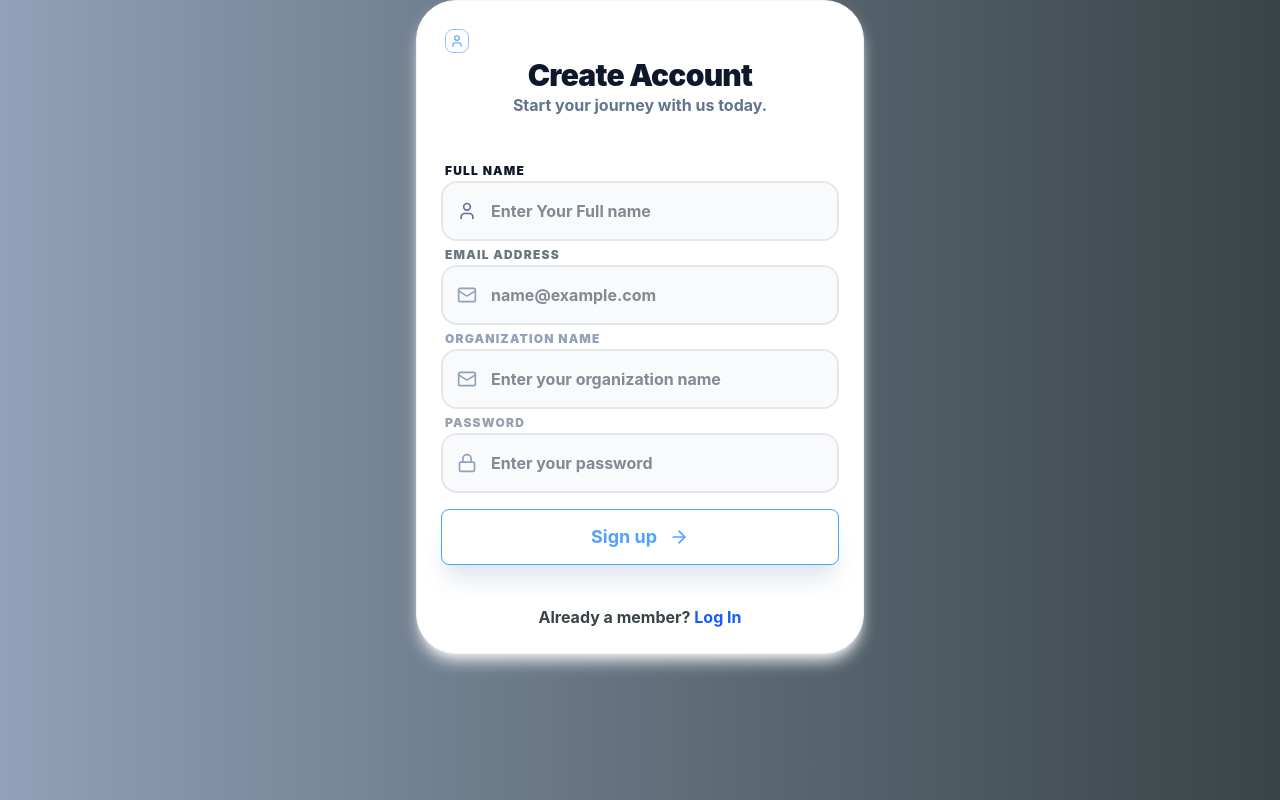
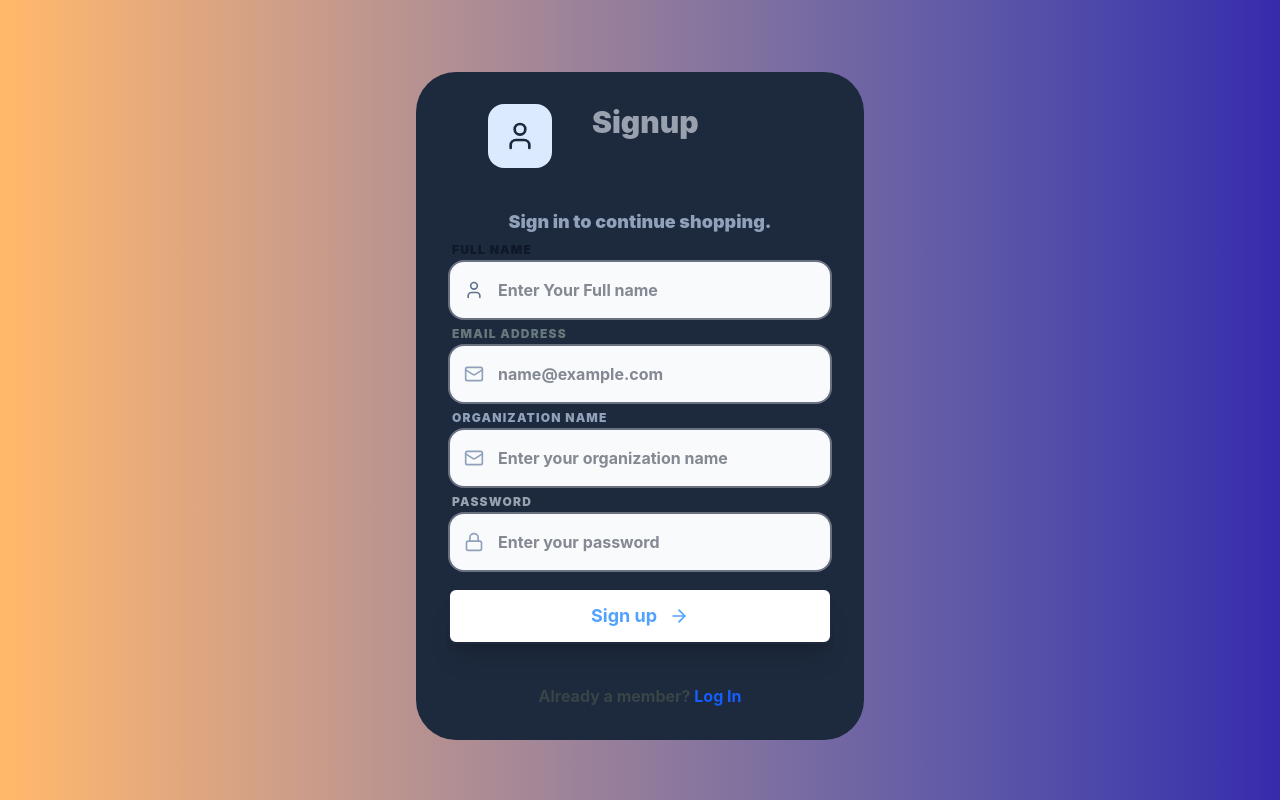
Before and after one commit to YashDhanani13/project, a React (Vite) app: page /signup in a window 1280 px wide. Shown: the top 800 px of the page. Built offline with nearby package versions, Linux system fonts and the light colour scheme.

Commit message:
chatbox- in   chat-header , chat-input

```diff
--- a/package.json
+++ b/package.json
@@ -23,6 +23,7 @@
     "react-international-phone": "^4.8.0",
     "react-loading-skeleton": "^3.5.0",
     "react-router-dom": "^7.13.2",
+    "socket.io": "^4.8.3",
     "use-places-autocomplete": "^4.0.1",
     "zod": "^4.3.6"
   },
--- a/src/App.jsx
+++ b/src/App.jsx
@@ -10,10 +10,11 @@ import EmployeeForm from './pages/employee/EmployeeForm'
 import UserProfile from './pages/user-profile/UserProfile'
 import Contacts from './pages/contacts/Contacts'
 import Employees from './pages/employee/Employees'
+import ChatInput from './pages/inboxchat/ChatInput'
 // import pi from "./api/Api"
 // Layout
 import Sidebar from './components/Sidebar'
-
+import ChatHeader from './pages/inboxchat/ChatHeader'
 // Auth Context
 import { AuthContext } from './Authcontext/AuthContext'
 
@@ -49,6 +50,8 @@ const router = createBrowserRouter([
             { path: 'employees', element: <Employees /> },
             { path: 'employee-form', element: <EmployeeForm /> },
             { path: 'profile', element: <UserProfile /> },
+            {path : 'chat-input' , element : <ChatInput />},
+                   {path : 'chat-header' , element : <ChatHeader />}
             // {path : "api"     , element :<Api />}
         ],
     },
--- a/src/pages/inboxchat/ChatContainer.jsx
+++ /dev/null
@@ -1,9 +0,0 @@
-import React from 'react'
-
-const ChatContainer = () => {
-  return (
-    <div>ChatContainer</div>
-  )
-}
-
-export default ChatContainer
--- a/src/pages/inboxchat/ChatHeader.jsx
+++ b/src/pages/inboxchat/ChatHeader.jsx
@@ -1,9 +1,27 @@
 import React from 'react'
+import { Laugh, EllipsisVertical  } from 'lucide-react'
+const ChatHeader = () => {
+    return (
+        <div className="bg-slate-800 p-2 flex   ">
 
-const ChatHeader = () => {
-  return (
-    <div>ChatHeader</div>
-  )
+
+            <div className="p-3  h-12 ">
+
+                <Laugh className="text-gray-600 cursor-pointer" size={30} />
+            </div>
+
+            <div>
+                <p className="text-white ">Name of contacts</p>
+                <h4 className="text-gray-600 ">Click here for contact Info </h4>
+            </div>
+            <div className=" flex   items-end justify-end">
+                <EllipsisVertical
+                    className=" text-gray-300  cursor-pointer m-2"
+                    size={40}
+                />
+            </div>
+        </div>
+    )
 }
 
 export default ChatHeader
--- a/src/pages/inboxchat/ChatInput.jsx
+++ b/src/pages/inboxchat/ChatInput.jsx
@@ -1,22 +1,21 @@
 import React from 'react'
+import { Sticker, SendHorizontal, Plus } from 'lucide-react'
 
 const ChatInput = () => {
-  return (
-    <div>
-
-
-
-      <input
-        className='w-110 h-10 p-2 m-2  text-gray-400 bg-slate-600 rounded-2xl    '
-        placeholder='Message'
-        type="text" />
-
-           <button className='bg-indigo-600 text-white  ' >
-            <SendHorizontal size={18} />
-           </button>
-
-    </div>
-  )
+    return (
+        <div className="flex  w-full  bg-gray-600 ">
+            <Plus className="text-gray-800 m-3  cursor-pointer" size={29} />
+            <Sticker className="text-gray-800 m-3 cursor-pointer  " size={29} />
+            <input
+                className=" bg-slate-700  text-gray-800 w-240 h-10 p-2 m-2 border border-gray-500 font-bold rounded-md "
+                placeholder="Type a Message"
+                type="text"
+            />
+            <button className="bg-gray-500 h-11 w-12 m-1 text-gray-300 cursor-pointer  flex  items-center justify-center                                                                                                                                     rounded-md  border  hover:bg-indigo-600   hover:text-black  border border-gray-800  ">
+                <SendHorizontal className="" size={22} />
+            </button>
+        </div>
+    )
 }
 
 export default ChatInput
--- /dev/null
+++ b/src/pages/inboxchat/ChatMain.jsx
@@ -0,0 +1,9 @@
+import React from 'react'
+
+const ChatMain = () => {
+  return (
+    <div>ChatMain</div>
+  )
+}
+
+export default ChatMain
--- a/src/pages/inboxchat/ContactSidebar.jsx
+++ b/src/pages/inboxchat/ContactSidebar.jsx
@@ -1,30 +1,9 @@
-// import React from 'react'
-// import { email } from 'zod'
+import React from 'react'
 
-// const ContactSidebar = () => {
+const ContactSidebar = () => {
+  return (
+    <div>ContactSidebar</div>
+  )
+}
 
-
-
-
-//   const contact= {
-
-//     name =
-//     email
-//     age
-//     TAG
-//     phoneNumber
-//     address
-//   }
-//   return (
-//     <div>
-//                    <div>
-
-//                    </div>
-
-
-
-//     </div>
-//   )
-// }
-
-// export default ContactSidebar
+export default ContactSidebar
--- a/src/pages/signup/Signup.jsx
+++ b/src/pages/signup/Signup.jsx
@@ -11,6 +11,7 @@ import {
     AlertCircle,
     Loader2,
     User,
+    LogIn,
 } from 'lucide-react'
 
 import api from '../../api/api'
@@ -77,19 +78,24 @@ const Signup = () => {
     }
 
     return (
-        <div className="min-h-screen w-full flex  items-center  justify-center  bg-gradient-to-r from-slate-400 to-mist-700">
-            <div className="w-full grid grid-rows-5 gap-y-1 max-w-md">
-                <div className="bg-white rounded-[2.5rem] p-6 shadow-lg shadow-gray-200 border border-gray-100">
-                    <div className="text-center   mb-10">
-                        <User className=" p-1  m-1 text-xl font-bold  bg-white text-blue-400  border border-blue-300  rounded-lg   " />
-                        <h1 className="text-3xl font-black text-slate-900 tracking-tight">
-                            Create Account
+        <div className="min-h-screen w-full flex items-center justify-center p-4 bg-linear-to-r from-orange-300 to-indigo-800 pt-7 ">
+            <div className="w-full max-w-md">
+                <div className="bg-slate-800 rounded-[2.5rem] p-8 shadow-3xl border-slate-100">
+                    {/* Header Section */}
+                    <div className="text-center  mb-10 flex justify-start">
+                        <div className="w-16 h-16 bg-blue-100 rounded-2xl flex items-center justify-center text-slate-800 mx-10 ">
+                            <User className="" size={32} />
+                        </div>
+                        <h1 className="text-3xl  font-black text-gray-400 ">
+                            Signup
                         </h1>
-                        <p className="text-slate-500 font-bold">
-                            Start your journey with us today.
+                    </div>
+
+                    <div className="flex justify-center">
+                        <p className="text-slate-400  text-lg font-black">
+                            Sign in to continue shopping.
                         </p>
                     </div>
-
                     {apiSuccess && (
                         <div className="bg-emerald-50 border border-emerald-100 text-emerald-600 text-sm p-4 rounded-2xl mb-8 flex items-center gap-3">
                             <CheckCircle2 className="shrink-0" size={18} />
@@ -106,7 +112,7 @@ const Signup = () => {
 
                     <form onSubmit={handleSubmit(onSubmit)}>
                         {/* full name */}
-                        <div className="space-y-2">
+                        <div className=" space-y-2">
                             <label
                                 className="text-xs font-black text-mist-
               400 uppercase tracking-widest ml-1"
@@ -121,7 +127,7 @@ const Signup = () => {
                                 <input
                                     type="text"
                                     placeholder="Enter Your Full name"
-                                    className={`w-full bg-slate-50 border-2 ${errors.password ? 'border-red-300' : 'border-gray-200'} rounded-2xl py-4 pl-12 pr-12 focus:outline-none focus:border-blue-200 transition-all font-bold`}
+                                    className={`w-full bg-slate-50 border-2 border border-gray-500  ${errors.password ? 'border-red-300' : 'border-gray-200'} rounded-2xl py-4 pl-12 pr-12 focus:outline-none focus:border-blue-200 transition-all font-bold`}
                                     {...register('fullName')}
                                 />
                             </div>
@@ -145,7 +151,7 @@ const Signup = () => {
                                 <input
                                     type="email"
                                     placeholder="name@example.com"
-                                    className={`w-full bg-slate-50 border-2 ${errors.password ? 'border-red-300' : 'border-gray-200'} rounded-2xl py-4 pl-12 pr-12 focus:outline-none focus:border-blue-200 transition-all font-bold`}
+                                    className={`w-full bg-slate-50 border-2  border-gray-500 ${errors.password ? 'border-red-300' : 'border-gray-200'} rounded-2xl py-4 pl-12 pr-12 focus:outline-none focus:border-blue-200 transition-all font-bold`}
                                     {...register('email')}
                                 />
                             </div>
@@ -168,8 +174,8 @@ const Signup = () => {
                                 />
                                 <input
                                     type="text"
-                                    placeholder="Enter your organization name"
-                                    className={`w-full bg-slate-50 border-2 ${errors.password ? 'border-red-300' : 'border-gray-200'} rounded-2xl py-4 pl-12 pr-12 focus:outline-none focus:border-blue-200 transition-all font-bold`}
+                                    placeholder="Enter your organization name "
+                                    className={`w-full bg-slate-50 border-2  border-gray-500 ${errors.password ? 'border-red-300' : 'border-gray-200'} rounded-2xl py-4 pl-12 pr-12 focus:outline-none focus:border-blue-200 transition-all font-bold`}
                                     {...register('organizationName')}
                                 />
                             </div>
@@ -193,7 +199,7 @@ const Signup = () => {
                                 <input
                                     type="password"
                                     placeholder="Enter your password"
-                                    className={`w-full bg-slate-50 border-2 ${errors.password ? 'border-red-300' : 'border-gray-200'} rounded-2xl py-4 pl-12 pr-12 focus:outline-none focus:border-blue-200 transition-all font-bold`}
+                                    className={`w-full bg-slate-50 border-2 border-gray-500 ${errors.password ? 'border-red-300' : 'border-gray-200'} rounded-2xl py-4 pl-12 pr-12 focus:outline-none focus:border-blue-200 transition-all font-bold`}
                                     {...register('password')}
                                 />
                             </div>
@@ -208,7 +214,7 @@ const Signup = () => {
                         <button
                             disabled={loading}
                             type="submit"
-                            className="w-full bg-white text-blue-400 hover:bg-black hover:text-white   font-bold  rounded-lg  border border-blue-400    will-change-auto h-14 p-3  shadow-xl shadow-slate-200 transition-all active:scale-[0.98] disabled:opacity-70 flex items-center justify-center gap-3 text-lg mt-4 hover:bg--800 cursor-pointer"
+                            className="w-full bg-white text-blue-400 hover:bg-blue-600 hover:text-white   font-bold  rounded-lg  border border-slate-800  border-2    will-change-auto h-14 p-3  shadow-xl  transition-all active:scale-[0.98] disabled:opacity-70 flex items-center justify-center gap-3 text-lg mt-4 hover:bg--800 cursor-pointer"
                         >
                             {loading ? (
                                 <Loader2 className="animate-spin" size={20} />
```
Also changed, not shown: 1 other file (tests, documents, lock files or other folders).
